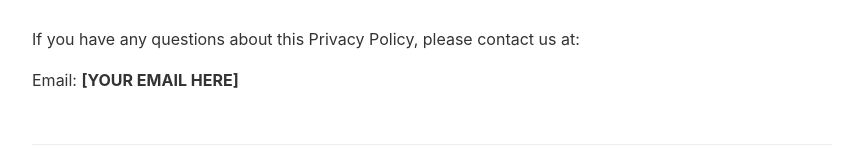
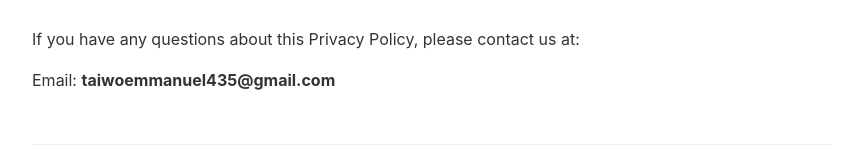
Before and after one commit to SeraphielSpark/flowon, a plain HTML site: page privacy.html in a window 1280 px wide. Shown: the part 1368-1528 px from the top of the page, without its empty margins (208-1071 px from the left). Drawn offline with Linux system fonts and the light colour scheme.

Commit message:
Update privacy.html

```diff
--- a/privacy.html
+++ b/privacy.html
@@ -50,7 +50,7 @@
 
     <h2>7. Contact Us</h2>
     <p>If you have any questions about this Privacy Policy, please contact us at:</p>
-    <p>Email: <strong>[YOUR EMAIL HERE]</strong></p>
+    <p>Email: <strong>taiwoemmanuel435@gmail.com</strong></p>
 
     <footer>
         &copy; 2025 Flux On. All rights reserved.
```
